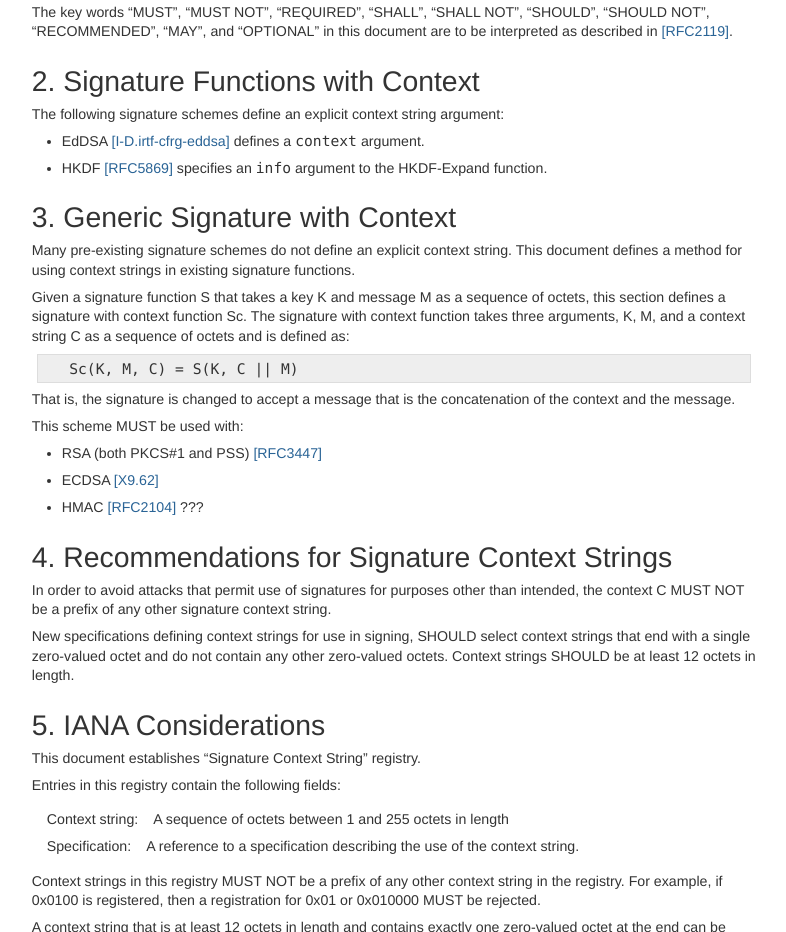
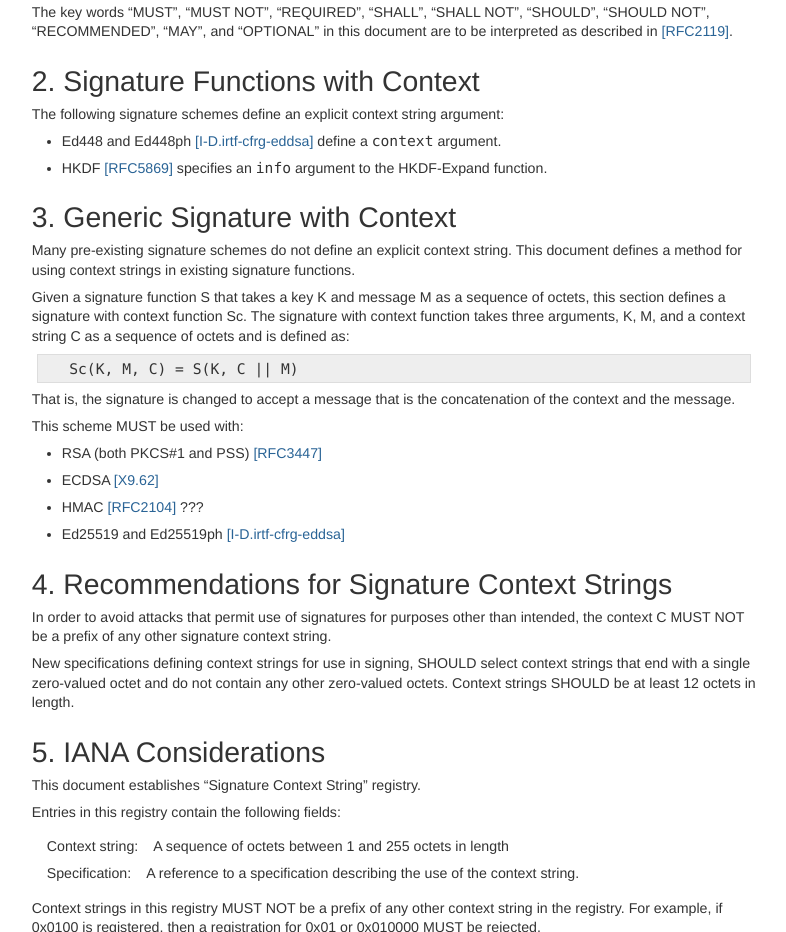
Before and after one commit to unicorn-wg/context-labels, a plain HTML site: page draft-thomson-saag-sig-context.html in a window 1280 px wide. Shown: the part 1200-2132 px from the top of the page, without its empty margins (40-826 px from the left). Drawn offline with Linux system fonts and the light colour scheme.

Commit message:
Script updating gh-pages. [ci skip]

```diff
--- a/draft-thomson-saag-sig-context.html
+++ b/draft-thomson-saag-sig-context.html
@@ -377,7 +377,7 @@ li, p {
 <p/>
 
 <ul>
-  <li>EdDSA <a href="#I-D.irtf-cfrg-eddsa">[I-D.irtf-cfrg-eddsa]</a> defines a <samp>context</samp> argument.</li>
+  <li>Ed448 and Ed448ph <a href="#I-D.irtf-cfrg-eddsa">[I-D.irtf-cfrg-eddsa]</a> define a <samp>context</samp> argument.</li>
   <li>HKDF <a href="#RFC5869">[RFC5869]</a> specifies an <samp>info</samp> argument to the HKDF-Expand function.</li>
 </ul>
 <h1 id="rfc.section.3"><a href="#rfc.section.3">3.</a> <a href="#sig-context" id="sig-context">Generic Signature with Context</a></h1>
@@ -394,6 +394,7 @@ li, p {
   <li>RSA (both PKCS#1 and PSS) <a href="#RFC3447">[RFC3447]</a></li>
   <li>ECDSA <a href="#X9.62">[X9.62]</a></li>
   <li>HMAC <a href="#RFC2104">[RFC2104]</a>  ???</li>
+  <li>Ed25519 and Ed25519ph <a href="#I-D.irtf-cfrg-eddsa">[I-D.irtf-cfrg-eddsa]</a></li>
 </ul>
 <h1 id="rfc.section.4"><a href="#rfc.section.4">4.</a> <a href="#recommendations-for-signature-context-strings" id="recommendations-for-signature-context-strings">Recommendations for Signature Context Strings</a></h1>
 <p id="rfc.section.4.p.1">In order to avoid attacks that permit use of signatures for purposes other than intended, the context C MUST NOT be a prefix of any other signature context string.</p>
```
Also changed, not shown: index.html (+2 -1 lines), draft-thomson-saag-sig-context.txt.
